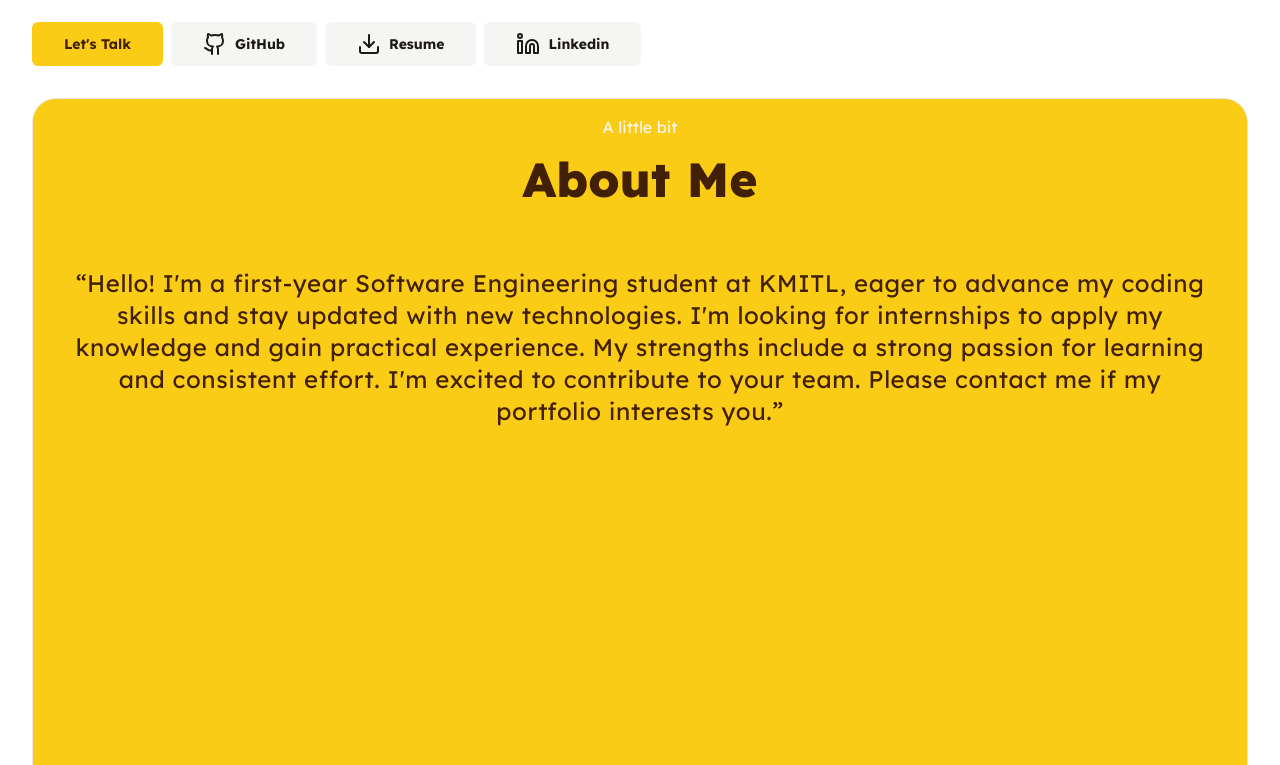
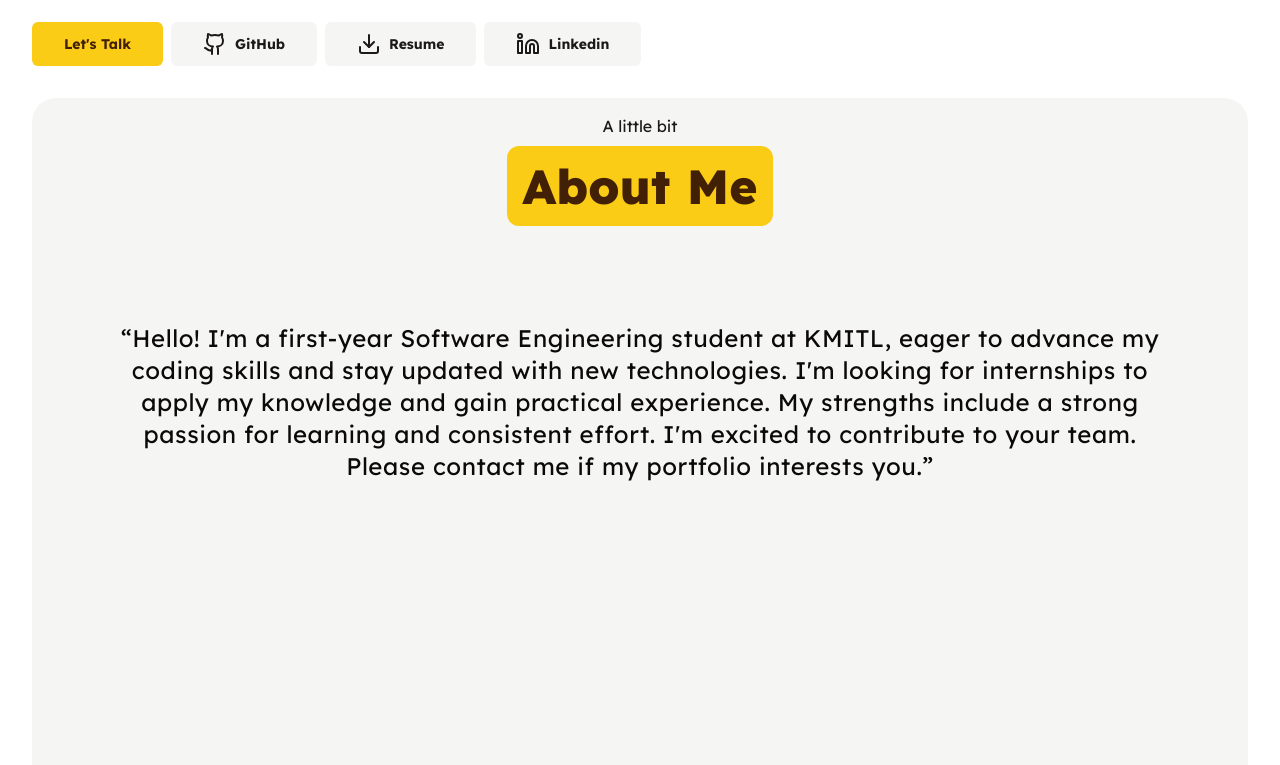
Before and after one commit to Bthcorn/Bowornthat-Portfolio, a Next.js app in the folder app/: page / in a window 1280 px wide. Shown: the part 515-1280 px from the top of the page. Built offline with nearby package versions, Linux system fonts and the light colour scheme.

Commit message:
Update AboutMe

```diff
--- a/app/components/aboutme/index.tsx
+++ b/app/components/aboutme/index.tsx
@@ -2,12 +2,12 @@ import React from 'react'
 
 export const AboutMe = () => {
   return (
-    <section className='w-full h-dvh border rounded-t-3xl flex flex-col justify-start bg-primary'>
-      <div className='h-fit flex flex-col justify-center items-center rounded-md p-4'>
-        <p className='text-accent'>A little bit</p>
-        <div className='text-primary-foreground font-extrabold text-4xl sm:text-5xl p-4'>About Me</div>
+    <section className='w-full h-dvh rounded-t-3xl flex flex-col justify-start bg-secondary '>
+      <div className='h-fit flex flex-col justify-center items-center rounded-md p-4 gap-y-2'>
+        <p className='text-secondary-foreground'>A little bit</p>
+        <div className='text-primary-foreground bg-primary rounded-xl font-extrabold text-3xl sm:text-4xl md:text-5xl p-4 inline-flex'>About Me</div>
       </div>
-      <article className='w-full h-fit flex flex-col text-pretty whitespace-normal items-center text-center p-8 text-primary-foreground text-lg md:text-2xl sm:text-2xl tracking-wide'>
+      <article className='w-full h-fit flex flex-col text-pretty whitespace-normal items-center text-center p-8 sm:p-12 md:p-20 text-seconday-foreground text-lg md:text-2xl sm:text-xl tracking-wide'>
         “Hello! I'm a first-year Software Engineering student at KMITL,
         eager to advance my coding skills and stay updated with new technologies.
         I'm looking for internships to apply my knowledge and gain practical experience.
```
